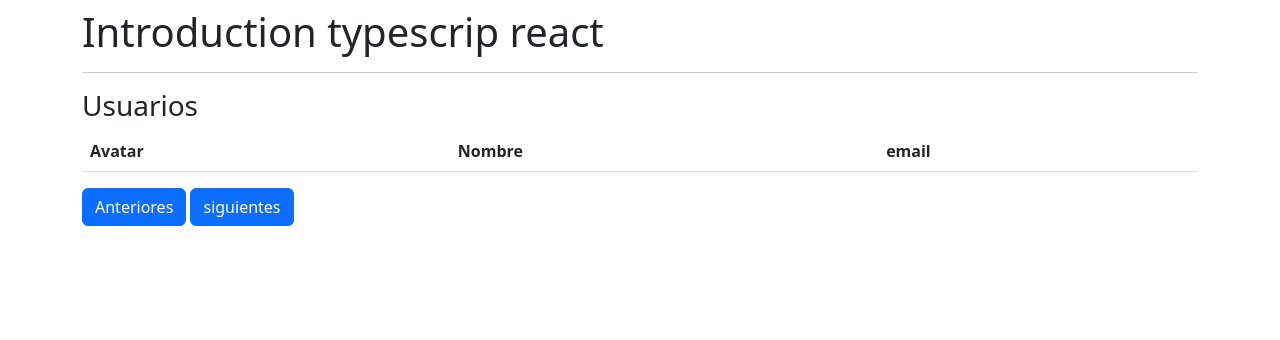
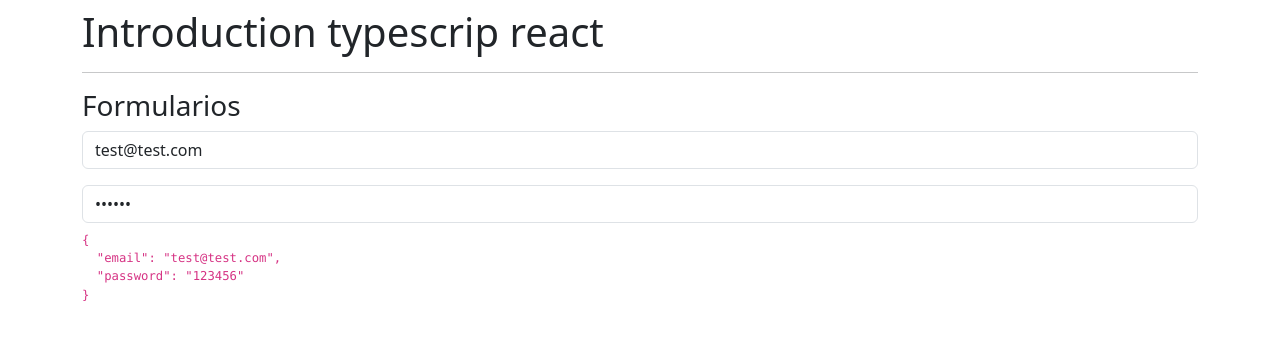
Before and after one commit to adolfosonchiche/CusroReactNative, a React (Create React App) app in the folder demo-001/: page / in a window 1280 px wide. Shown: the top 340 px of the page. Built offline with nearby package versions, Linux system fonts and the light colour scheme; no server answers.

Commit message:
formularios

```diff
--- a/demo-001/src/App.tsx
+++ b/demo-001/src/App.tsx
@@ -1,5 +1,6 @@
 import React from 'react'
-import { Usuarios } from './components/Usuarios';
+import { Formularios } from './components/Formularios';
+// import { Usuarios } from './components/Usuarios';
 // import { Login } from './components/Login';
 // import { ContadorConHook } from './components/ContadorConHook';
 // import { Contador } from './components/Contador';
@@ -24,7 +25,9 @@
 
       {/* <Login/> */}
 
-      <Usuarios/>
+      {/* <Usuarios/> */}
+
+      <Formularios/>
 
     </div>
   )
--- /dev/null
+++ b/demo-001/src/components/Formularios.tsx
@@ -0,0 +1,43 @@
+import { useState } from "react"
+
+export const Formularios = () => {
+
+    const [formulario, setFormulario] = useState({
+        email: 'test@test.com',
+        password: '123456'
+    });
+
+    const onChange = (value: string, campo: string) => {
+        setFormulario({
+            ...formulario, //desestructuracion del formulario para no
+            [campo]: value,
+        })
+    }
+
+
+    return (
+        <>
+            <h3>Formularios</h3>
+
+            <input type="text" className="form-control"
+                placeholder="Email"
+                value={formulario.email}
+                onChange={(ev) => onChange(ev.target.value, 'email')}
+            />
+
+            <input type="password" className="form-control mt-3 mb-2"
+                placeholder="password"
+                value={formulario.password}
+                onChange={(ev) => onChange(ev.target.value, 'password')}
+            />
+
+
+            <code>
+                <pre>
+                    {JSON.stringify(formulario, null, 2)}
+                </pre>
+            </code>
+
+        </>
+    )
+}
```
